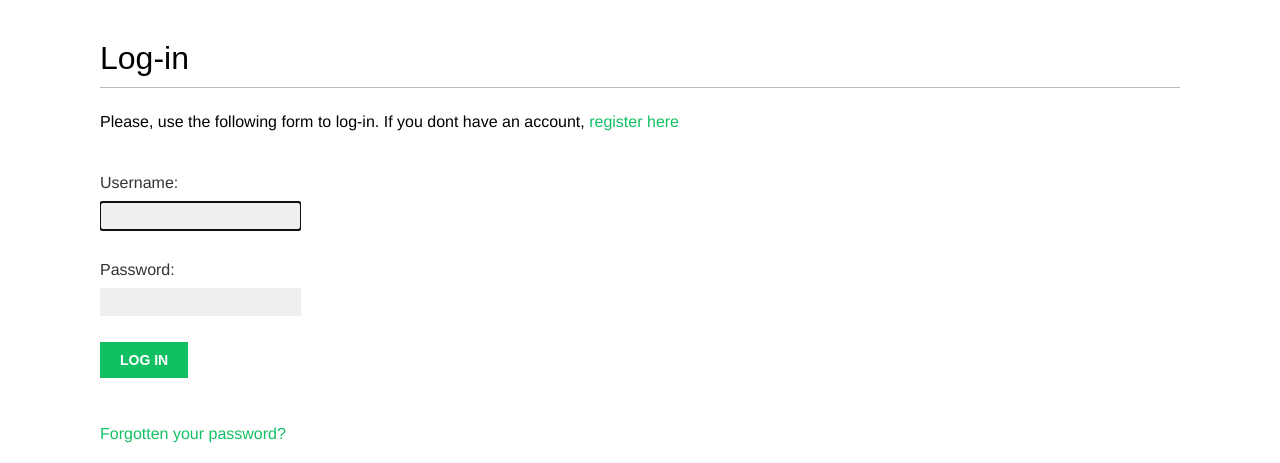
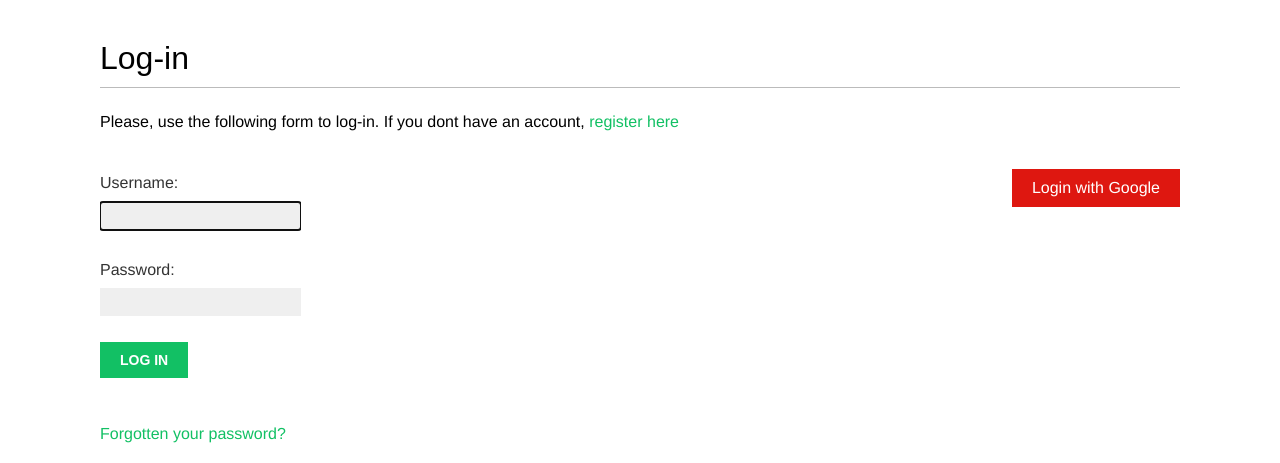
Before and after one commit to moffire/bookmarks, a Django app: page /account/login/ in a window 1280 px wide. Shown: the part 47-510 px from the top of the page. Run offline with Django 3.2, Linux system fonts and the light colour scheme; some web fonts are replaced.

Commit message:
google authentication using OAuth2

```diff
--- a/account/urls.py
+++ b/account/urls.py
@@ -1,4 +1,4 @@
-from django.urls import path
+from django.urls import path, include
 from django.contrib.auth import views as auth_views
 from .views import *
 
@@ -16,9 +16,12 @@ urlpatterns = [
     path('reset/<uidb64>/<token>/', auth_views.PasswordResetConfirmView.as_view(), name='password_reset_confirm'),
     path('reset/done/', auth_views.PasswordResetCompleteView.as_view(), name='password_reset_complete'),
     path('register/', register, name='register'),
-    #
+
     # edit user profile
     path('edit/', edit, name='edit'),
 
+    # social-auth
+    path('social-auth', include('social_django.urls', namespace='social')),
+
     path('', dashboard, name='dashboard'),
 ]
--- a/templates/registration/login.html
+++ b/templates/registration/login.html
@@ -18,4 +18,13 @@
         </form>
         <p><a href="{% url 'password_reset' %}">Forgotten your password?</a></p>
     </div>
+    <div class="social">
+        <ul>
+            <li class="google">
+                <a href="{% url 'social:begin' 'google-oauth2' %}">
+                    Login with Google
+                </a>
+            </li>
+        </ul>
+    </div>
 {% endblock %}
```
Also changed, not shown: bookmarks/settings.py (+12 -1 lines).
